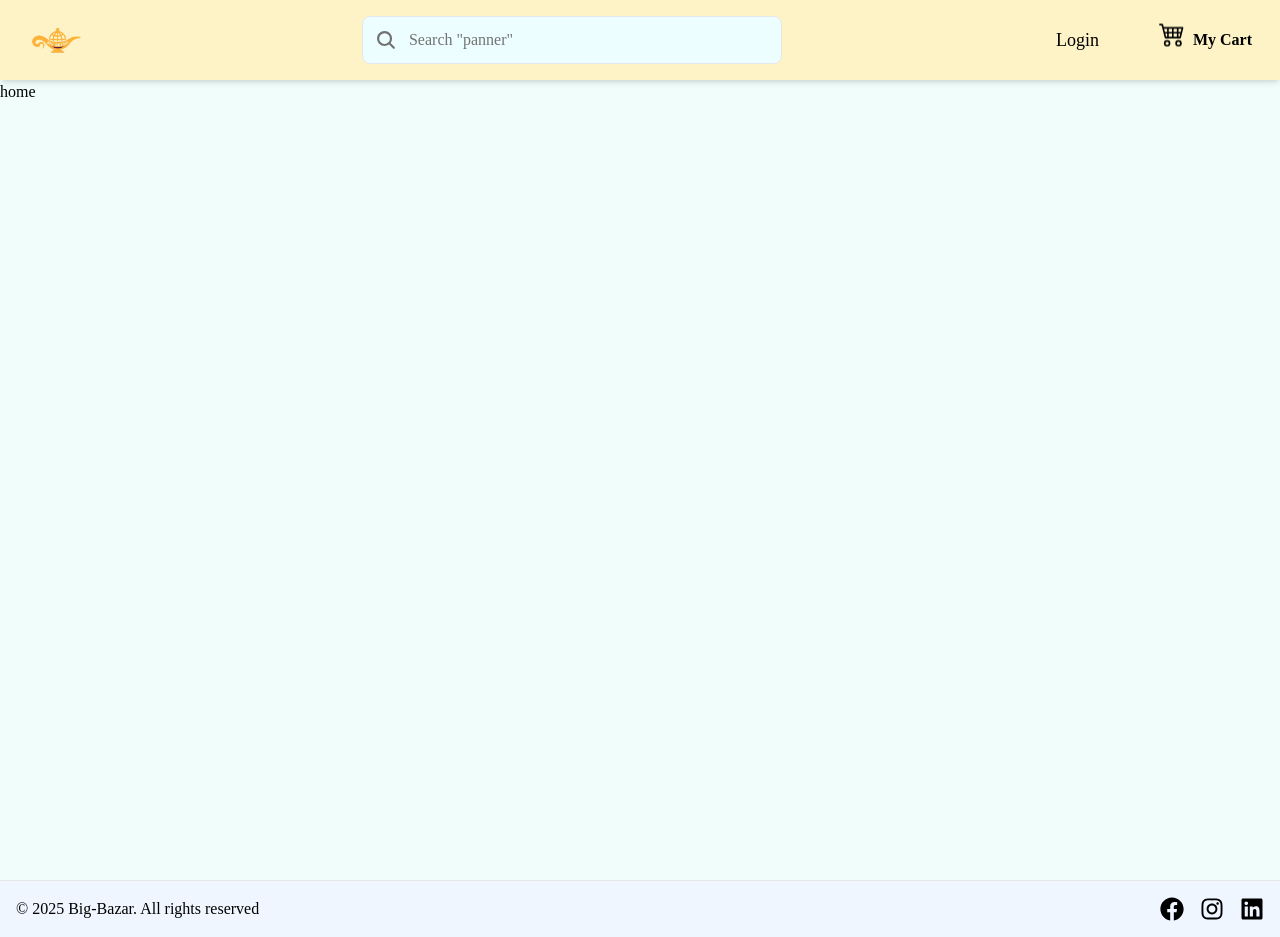
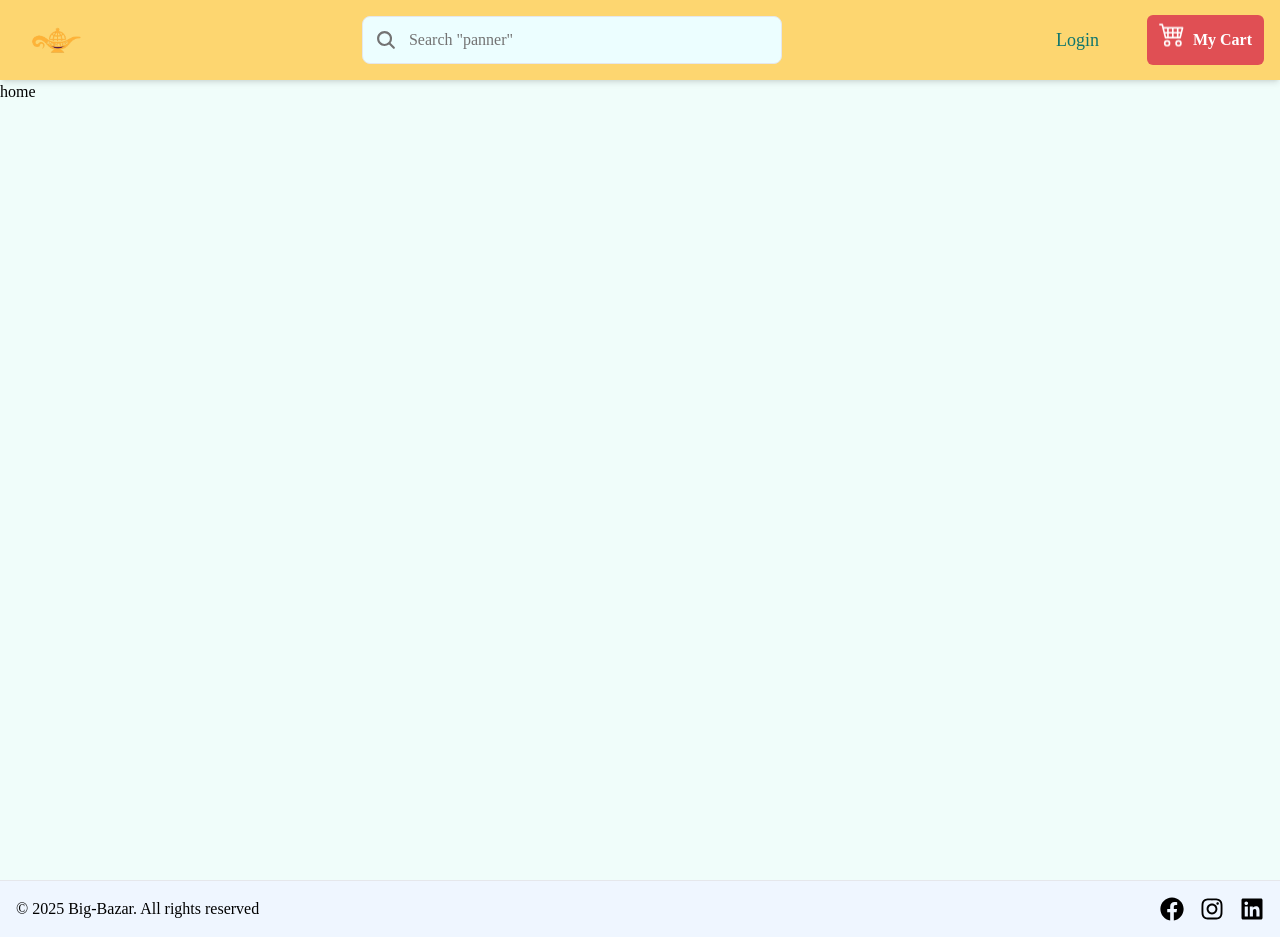
Before and after one commit to shahriar2880/big-bazar, a React (Vite) app in the folder client/: page / in a window 1280 px wide. Built offline with nearby package versions, Linux system fonts and the light colour scheme; no server answers.

Commit message:
change header color

```diff
--- a/client/src/App.css
+++ b/client/src/App.css
@@ -8,7 +8,19 @@ header.sticky{
     animation: smoothly 1s forwards;
     z-index: 9999;
 } */
-
-button .my-cart{
-    background: ffb5a7;
+header{
+    background-color: #FDD670;
 }
+/* div.gap-10{
+    background-color: #E04F54;
+} */
+button.cart{
+    background-color: #E04F54;
+    color: white;
+}
+/* button.account{
+    background-color: #E04F54;
+    color: white;
+    padding: 5px;
+    border-radius: 5px;
+} */
--- a/client/src/component/Header.jsx
+++ b/client/src/component/Header.jsx
@@ -1,6 +1,7 @@
 import React, { useState } from "react";
 import logo from "../assets/big-bazar.png";
 import "../index.css";
+import "../App.css";
 import Search from "./Search";
 import { FaRegCircleUser } from "react-icons/fa6";
 import { BsCart4 } from "react-icons/bs";
@@ -33,7 +34,7 @@ const Header = () => {
   // }
   return (
     //header tag use for seo frendly
-    <header className="h-30 w-full min-w-[1px] sticky py-2 px-4 lg:h-22 lg:shadow-md top-0 flex flex-col justify-center gap-1 bg-amber-100 text-black overflow-visible">
+    <header className="h-30 w-full min-w-[1px] sticky py-2 px-4 lg:h-22 lg:shadow-md top-0 flex flex-col justify-center gap-1 text-black overflow-visible">
       {!(isSearchPage && isMobile) && (
         <div className="container mx-auto flex items-center h-full flexcol justify-between">
           {/* logo */}
@@ -71,7 +72,7 @@ const Header = () => {
             </button>
 
             {/* desktop */}
-            <div className="hidden lg:flex items-center gap-10">
+            <div className="hidden lg:flex items-center gap-10 text-teal-700">
             {user?._id ? (
                 <div className="relative">
                   <div
@@ -92,7 +93,7 @@ const Header = () => {
                   Login
                 </button>
               )}
-              <button className="flex items-center gap-2 p-3 rounded-md my-cart">
+              <button className="flex items-center gap-2 p-3 rounded-md cart">
                 <div className="animate-bounce">
                   <BsCart4 size={26} />
                 </div>
--- a/client/src/component/UserMenu.jsx
+++ b/client/src/component/UserMenu.jsx
@@ -16,7 +16,7 @@ const UserMenu = () => {
     <div className='text-sm grid gap-2'>
         <Link to={""} className='px-2'>My Order</Link>
         <Link to={""} className='px-2'>Save Address</Link>
-        <button className='px-2 text-center'> Log Out</button>
+        <button className='px-2 text-center account'>Log Out</button>
     </div>
     </div>
   )
--- a/client/src/index.css
+++ b/client/src/index.css
@@ -4,8 +4,8 @@
 @import url("https://fonts.googleapis.com/css?family=Tangerine");
 
 body {
-  font-family: "Tangerine", serif;
-  font-size: 500;
+  font-family: "Montserrat", serif;
+  font-size: 600;
   @apply bg-blue-50;
 }
 
```
